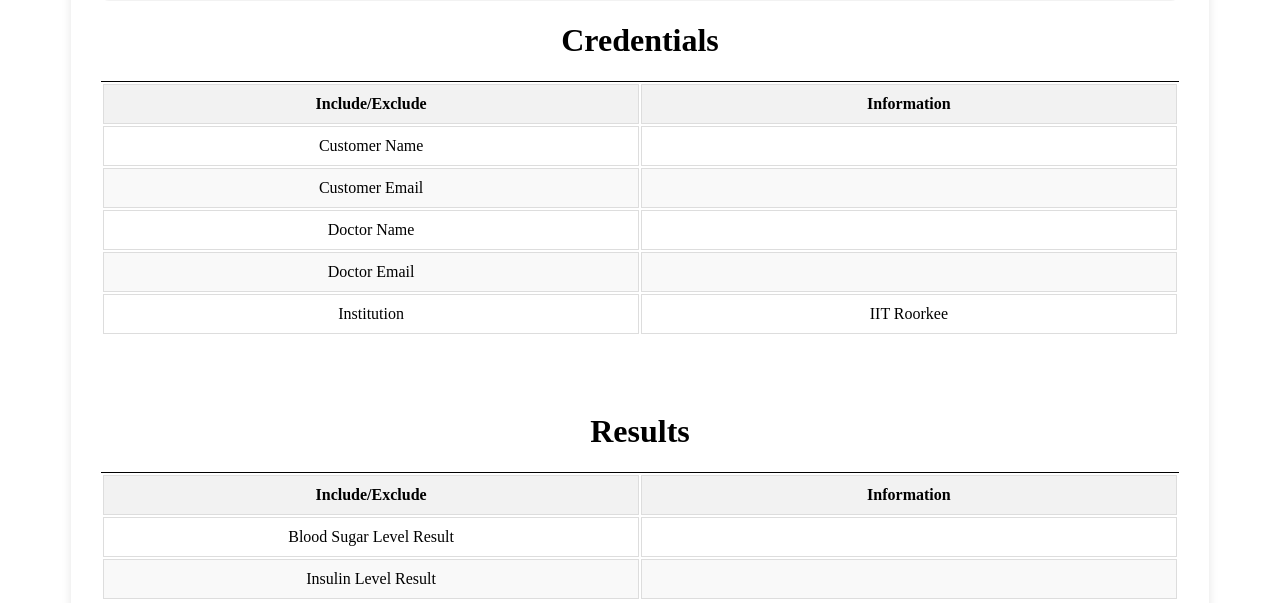
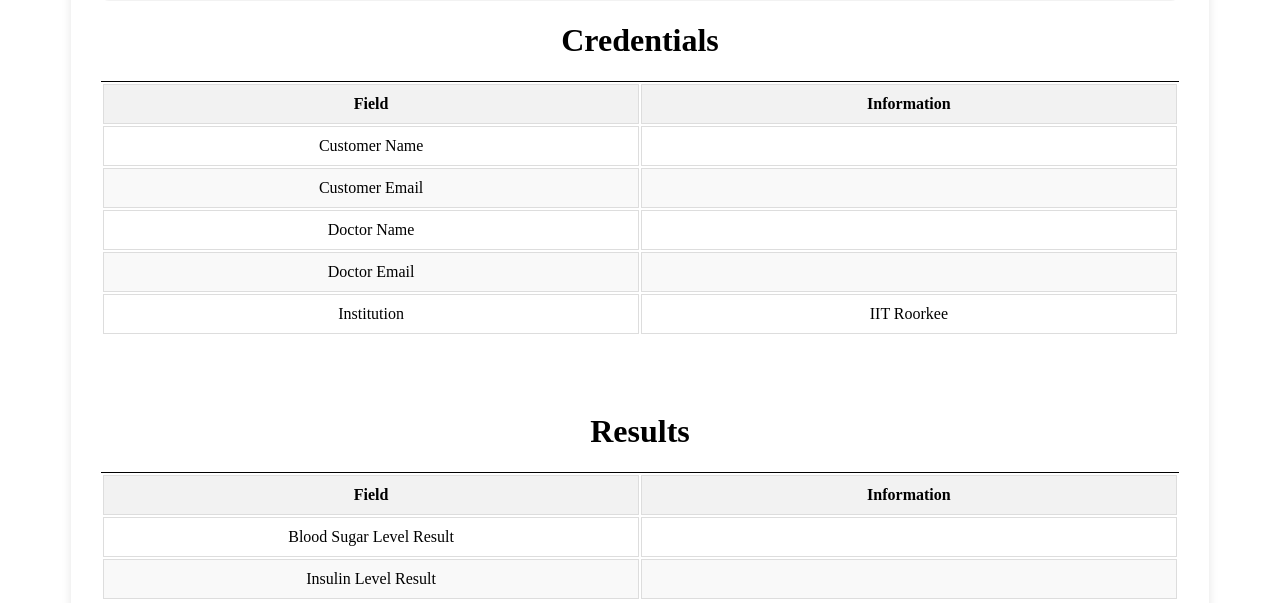
Before and after one commit to sajji18/smart-lab-report, a Django app: template docAI/templates/docAI/doctor_pdf_preview_page.html in a window 1280 px wide. Shown: the part 129-732 px from the top of the page. Run offline with Django 5.2, Linux system fonts and the light colour scheme; the template is opened without the code that fills it, so the values that code supplies are empty; parts of the project's set-up code (start-up, migrations or seed data) failed here and were passed over.

```diff
--- a/docAI/templates/docAI/doctor_pdf_preview_page.html
+++ b/docAI/templates/docAI/doctor_pdf_preview_page.html
@@ -53,7 +53,7 @@
 
 {% block body %}
     <div class="parent_container">
-        <div class="report_area">
+        <div class="report_area" style="overflow-y: hidden; overflow-x: hidden;">
             <div style="padding: 10px 20px; display: flex; justify-content: space-between; align-items: center; width: 100%; background-color: #f2f2f2; border-radius: 8px;">
                 <span style="text-decoration: underline; font-size: 30px; align: center; font-weight: 700;">DocAI Report ({{ test.type }} test) </span>
                 <div style="height: 80px; width: 80px;">
@@ -67,7 +67,7 @@
                 <table style="text-align: center; width: 100%;">
                     <thead>
                         <tr>
-                            <th class="report_data_table_head" style="width: 50%; text-align: center;">Include/Exclude</th>
+                            <th class="report_data_table_head" style="width: 50%; text-align: center;">Field</th>
                             <th class="report_data_table_head" style="width: 50%; text-align: center;">Information</th>
                         </tr>
                     </thead>
@@ -125,7 +125,7 @@
                 <table style="text-align: center; width: 100%;">
                     <thead>
                         <tr>
-                            <th class="report_data_table_head" style="width: 50%; text-align: center;">Include/Exclude</th>
+                            <th class="report_data_table_head" style="width: 50%; text-align: center;">Field</th>
                             <th class="report_data_table_head" style="width: 50%; text-align: center;">Information</th>
                         </tr>
                     </thead>
@@ -203,7 +203,7 @@
             <div style="display: flex; justify-content: center; align-items: center; width: 100%; border-bottom: 1px solid black;">
                 <h1>Remarks</h1>
             </div>
-            <div style="padding: 20px;">
+            <div style="padding: 20px 0 100px 0;">
                 {% if report.remarks == '' %}
                     <span>Remarks are not provided by the Doctor</span>
                 {% else %}
```
Also changed, not shown: README.md.
